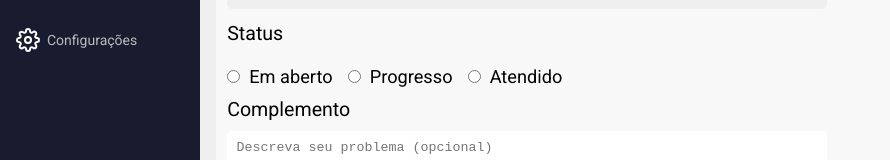
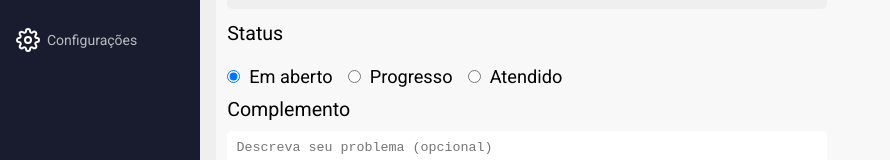
Before and after one commit to markilha/SistemaChamada, a React (Create React App) app: page /new in a window 1280 px wide. Shown: the part 250-410 px from the top of the page, without its empty margins (0-890 px from the left). Built offline with nearby package versions, Linux system fonts and the light colour scheme; no server answers; sample sign-in values are in the browser's storage.

Commit message:
103. Pagina novo chamado pt2

```diff
--- a/src/pages/New/index.js
+++ b/src/pages/New/index.js
@@ -1,14 +1,25 @@
+import { useState } from "react";
 import Header from "../../components/Header";
 import Title from "../../components/Title";
 import { FiPlusCircle } from "react-icons/fi";
-import './new.css';
+import "./new.css";
 
 export default function New() {
+  const [assunto, setAssunto] = useState("Suporte");
+  const [status, setStatus] = useState("Aberto");
+  const [complemento, setComplemento] = useState("");
 
-    function handleRegister(e){
-        e.preventDefault();
-        alert("clicou");
-    }
+  function handleRegister(e) {
+    e.preventDefault();
+  }
+  function handleChangeSelect(e) {
+    setAssunto(e.target.value);
+  }
+  function handleOptionChange(e){
+      setStatus(e.target.value);
+  }
+
+
   return (
     <div>
       <Header />
@@ -27,21 +38,21 @@
             </select>
 
             <label>Assunto</label>
-            <select>
-              <option value="suporte">Suporte</option>
+            <select value={assunto} onChange={handleChangeSelect}>
+              <option value="Suporte">Suporte</option>
               <option value="Visita Tecnica">Visita Tecnica</option>
               <option value="Financeiro">Financeiro</option>
             </select>
 
             <label>Status</label>
             <div className="status">
-              <input type="radio" name="radio" value="Aberto" />
+              <input type="radio" name="radio" value="Aberto" onChange={handleOptionChange} checked={status === 'Aberto'} />
               <span>Em aberto</span>
 
-              <input type="radio" name="radio" value="Progresso" />
+              <input type="radio" name="radio" value="Progresso" onChange={handleOptionChange} checked={status === 'Progresso'} />
               <span>Progresso</span>
 
-              <input type="radio" name="radio" value="Atendido" />
+              <input type="radio" name="radio" value="Atendido" onChange={handleOptionChange} checked={status === 'Atendido'} />
               <span>Atendido</span>
             </div>
 
@@ -49,6 +60,8 @@
             <textarea
               type="text"
               placeholder="Descreva seu problema (opcional)"
+              value={complemento}
+              onChange={(e)=> setComplemento(e.target.value)}
             />
 
             <button type="submit">Registrar</button>
```
